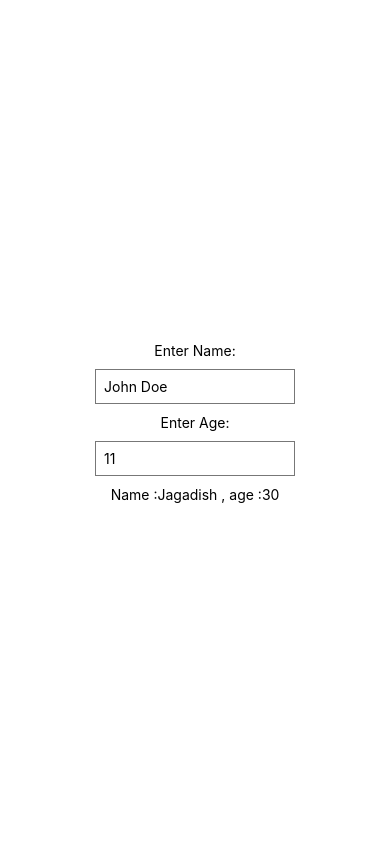
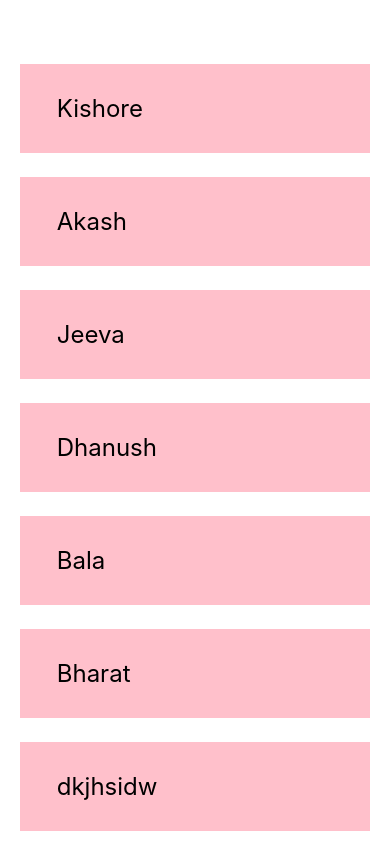
Before and after one commit to kishoreckd/net_ninja_react, a React Native app: screen / in a window 390 px wide. Built offline with nearby package versions, Linux system fonts and the light colour scheme.

Commit message:
list of name

```diff
--- a/App.js
+++ b/App.js
@@ -1,24 +1,38 @@
 import { StatusBar } from 'expo-status-bar';
 import { useState } from 'react';
-import { Button, StyleSheet, Text, TextInput, View } from 'react-native';
+import { Button, StyleSheet, Text, TextInput, View , ScrollView } from 'react-native';
 
 export default function App() {
-  const [name , setName ]= useState('Jagadish')
-  const [age , setAge ]= useState('30')
-  const [person , setPerson ]= useState({name:'Iron man' ,age :21});
 
-  const btnClick =()=>{
-    setName('Mission')
-    setPerson({name:'Tony', age:'22'})
-  }
+const [people , setPeople] = useState ([
+
+  {name:'Kishore' ,key:'1'} ,
+  {name:'Akash' ,key:'2'} ,
+  {name:'Jeeva' ,key:'3'} ,
+  {name:'Dhanush' ,key:'4'} ,
+  {name:'Bala' ,key:'5'} ,
+  {name:'Bharat' ,key:'6'} ,
+  {name:'dkjhsidw' ,key:'7'} ,
+  {name:'jiihih' ,key:'8'} ,
+  {name:'hikhihi' ,key:'9'} ,
+  {name:'gfeifeg' ,key:'10'} ,
+  {name:'hikhdeiuhiihi' ,key:'11'} ,
+]);
   return (
     <View style={styles.container}>
-      <Text>Enter Name:</Text>
-      <TextInput placeholder='John Doe' style = {styles.input} onChangeText={(val)=> setName(val)}/>
-      <Text>Enter Age:</Text>
 
-      <TextInput placeholder='11' style = {styles.input} onChangeText={(val)=> setAge(val)}/>
-      <Text>Name :{name} , age :{age}</Text>
+   <ScrollView>
+
+
+   {people.map((item)=>{
+
+return (
+  <View key ={item.key}>
+    <Text style = {styles.item}> {item.name}</Text>
+     </View>
+)
+})}
+   </ScrollView>
     </View>
   );
 }
@@ -27,28 +41,16 @@ const styles = StyleSheet.create({
   container: {
     flex: 1,
     backgroundColor: '#fff',
-    alignItems: 'center',
-    justifyContent: 'center',
-  },
-  headers:{
-    backgroundColor:'pink', alignItems: 'center',
-    justifyContent: 'center',
-    padding:20
-  },
-  boldText: {
-    flex: 1,
-    color:'red',
-    alignItems: 'center',
-    justifyContent: 'center',
-  },
-  input:{
-    borderWidth : 1,
-    borderColor:'#777',
-    padding: 8,
-    margin : 10,
-    width :200
-
+    paddingTop:40,
+    paddingHorizontal:20
+    // alignItems: 'center',
+    // justifyContent: 'center',
 
   },
-
+  item: {
+    marginTop :24 ,
+    padding :30 ,
+    backgroundColor :'pink',
+    fontSize: 24
+  }
 });
```
